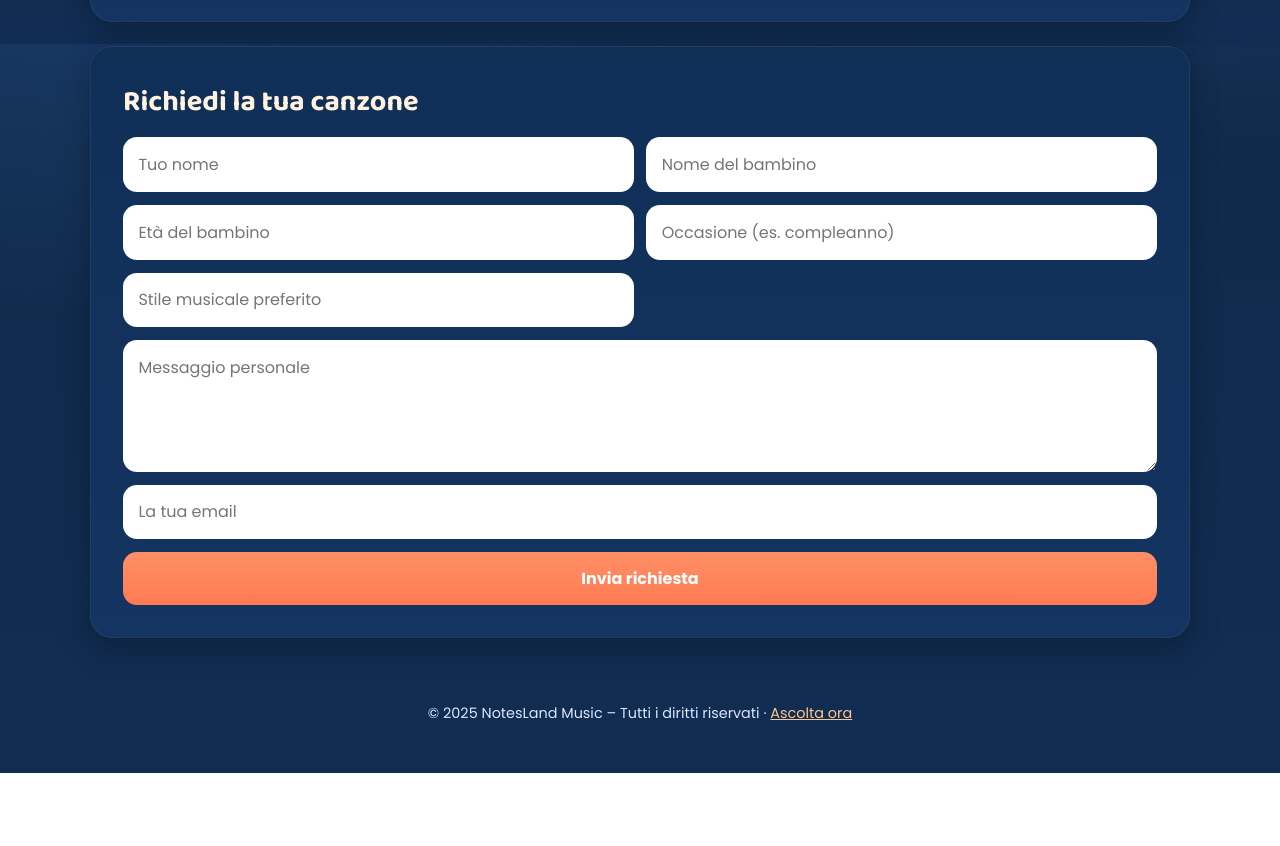
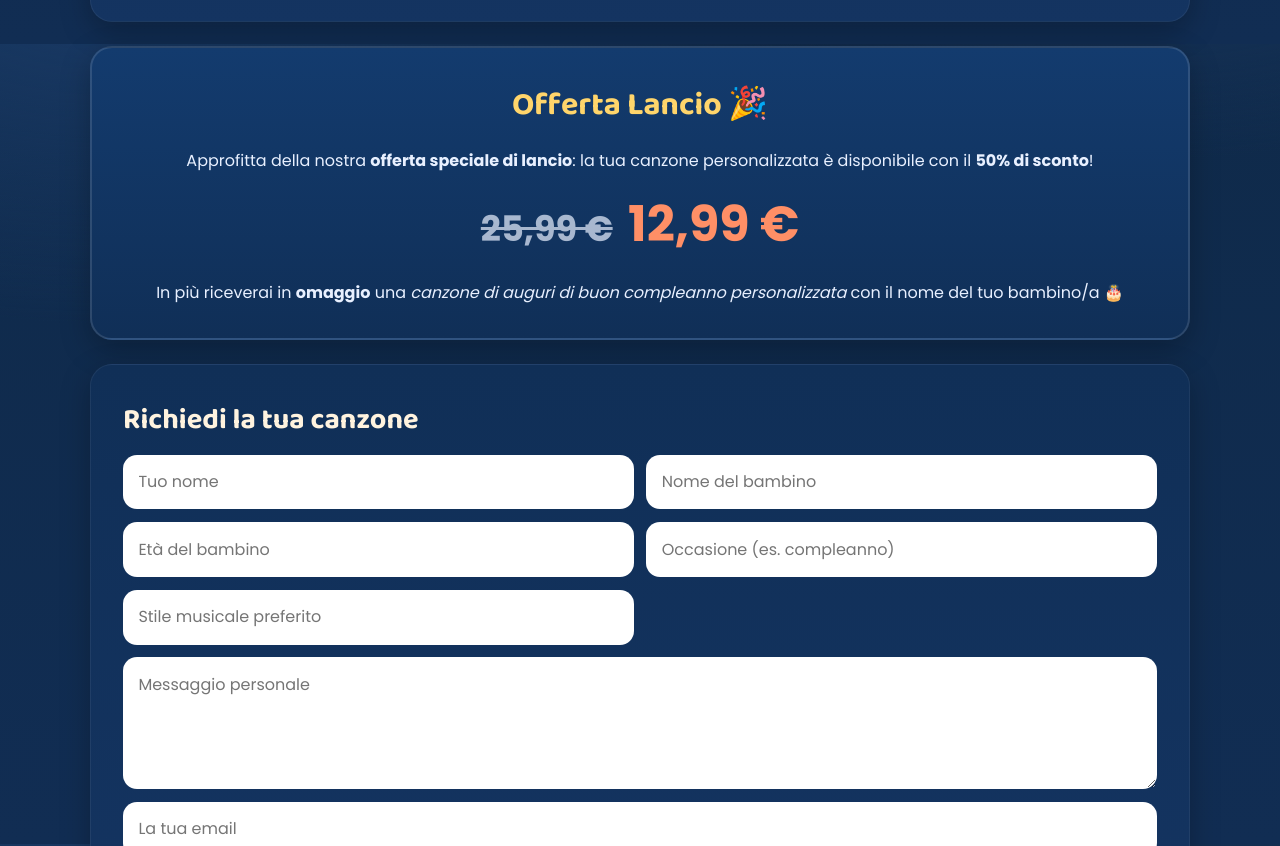
Before and after one commit to NotesLandMusic/NotesLand, a plain HTML site: page index.html in a window 1280 px wide. Shown: the part 1556-2402 px from the top of the page. Before the commit the page ends 2329 px from the top, so only its background shows below. Drawn offline with Linux system fonts and the light colour scheme.

Commit message:
Update index.html

```diff
--- a/index.html
+++ b/index.html
@@ -68,6 +68,23 @@
       </p>
     </section>
 
+    <!-- NUOVA SEZIONE OFFERTA -->
+    <section class="pricing">
+      <h2>Offerta Lancio 🎉</h2>
+      <p>
+        Approfitta della nostra <strong>offerta speciale di lancio</strong>:
+        la tua canzone personalizzata è disponibile con il <strong>50% di sconto</strong>!
+      </p>
+      <p class="price">
+        <span class="old-price">25,99 €</span>
+        <span class="new-price">12,99 €</span>
+      </p>
+      <p>
+        In più riceverai in <strong>omaggio</strong> una
+        <em>canzone di auguri di buon compleanno personalizzata</em> con il nome del tuo bambino/a 🎂
+      </p>
+    </section>
+
     <section id="modulo">
       <h2>Richiedi la tua canzone</h2>
       <form action="https://api.web3forms.com/submit" method="POST">
```
